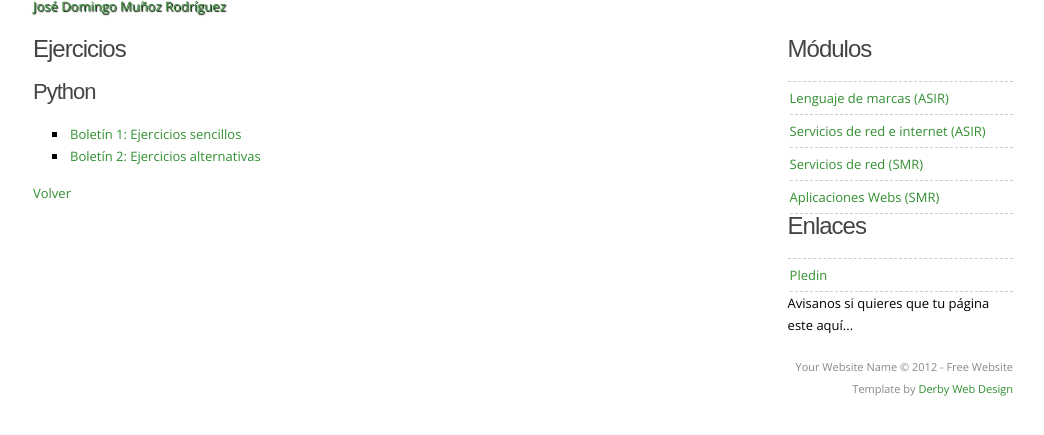
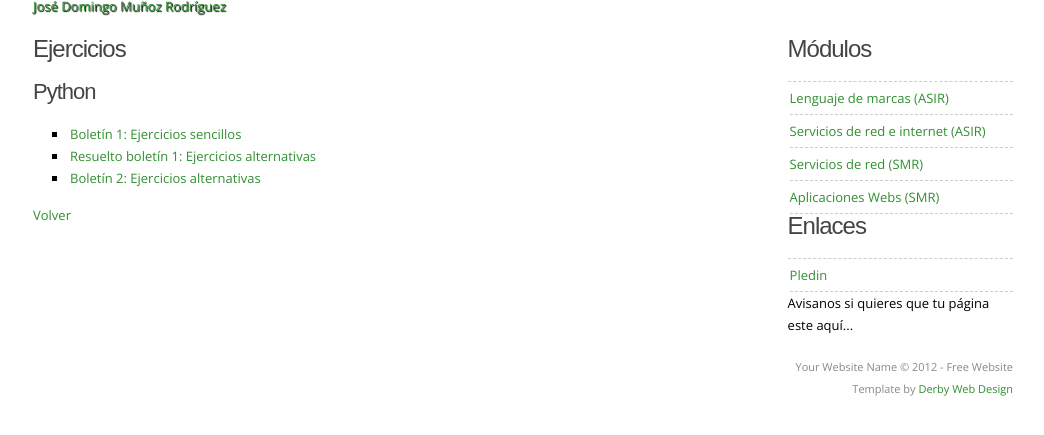
Before and after one commit to josedom24/josedom24.github.io, a Jekyll site: the page built from mod/lm/index.md, in a window 1280 px wide, cut to the strip 80-515 px from the top of the page. Shown: the whole strip, without its empty margins (117-1161 px from the left). Built offline with Jekyll 4.4.1, drawn with Linux system fonts in a browser that asks for light colours; nearby versions of some CDN libraries; some web fonts are replaced; library files that are not in the unit come from our copies.

Commit message:
Modificación de index

```diff
--- a/mod/lm/index.md
+++ b/mod/lm/index.md
@@ -10,6 +10,7 @@ tagline: CFGS ASIR
 #### Python
 
 * [Boletín 1: Ejercicios sencillos](bol1)
+* [Resuelto boletín 1: Ejercicios alternativas](resuelto1)
 * [Boletín 2: Ejercicios alternativas](bol2)
 
 [Volver](http://josedom24.github.io)
```
